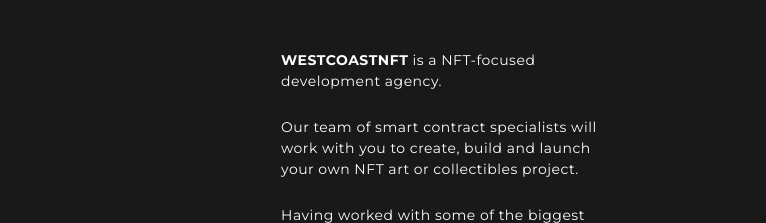
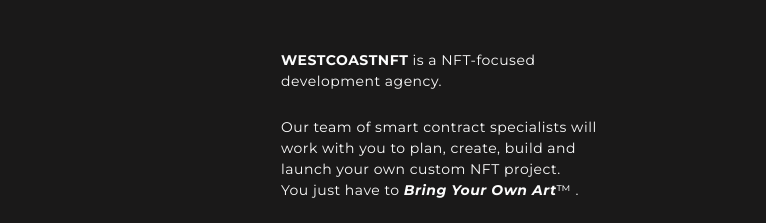
Before and after one commit to l3xclim/westcoastnft, a plain HTML site: page index.html in a window 1280 px wide. Shown: the top 223 px of the page, 514-1280 px from the left. Drawn offline with Linux system fonts and the light colour scheme.

Commit message:
added bring your own art

```diff
--- a/index.html
+++ b/index.html
@@ -18,7 +18,7 @@
       <a class="logo" href="/"><img src="images/xlogo.png"></a>
       <div class="top-right">
         <p><strong>WESTCOASTNFT</strong> is a NFT-focused development agency.</p>
-        <p>Our team of smart contract specialists will work with you to create, build and launch your own NFT art or collectibles project.</p>
+        <p>Our team of smart contract specialists will work with you to plan, create, build and launch your own custom NFT project.<br /> You just have to <em>Bring Your Own Art</em>&#8482; .</p>
         <p>Having worked with some of the biggest NFT artists in the space we’re able to help you navigate your way through this complex, fast moving industry.</p>
       </div>
     </div>
--- a/style.css
+++ b/style.css
@@ -8,6 +8,11 @@
 .container {
 	width: 960px;
   margin: 0 auto;
+}
+
+em {
+  font-style: italic;
+  font-weight: normal;
 }
 
 #top-section {
```
